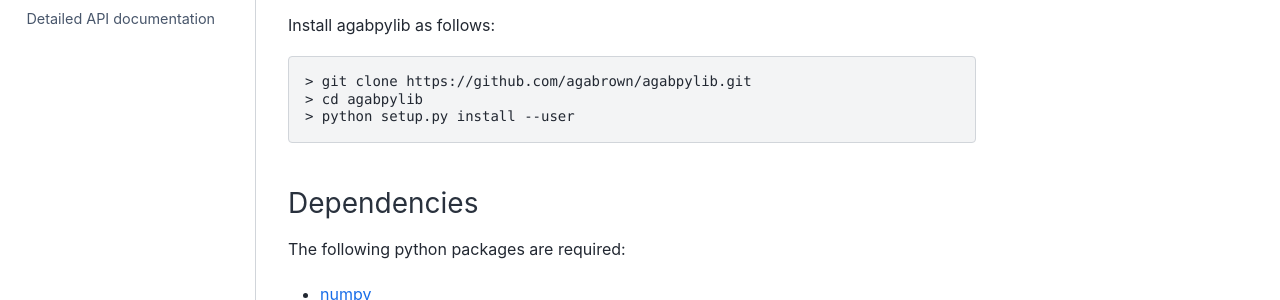
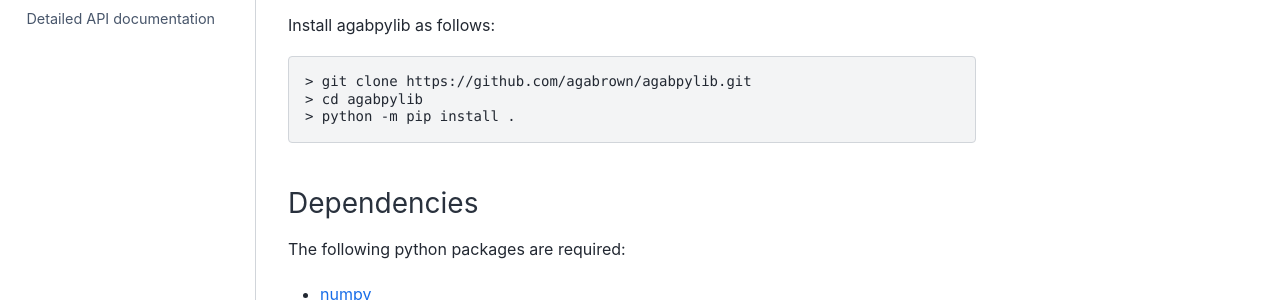
Before and after one commit to agabrown/agabpylib, a Sphinx documentation site: the page built from docs/source/getting-started/index.rst, in a window 1280 px wide and 969 px high. Shown: the part 204-504 px from the top of the window. Built offline with Sphinx 7.4.7 and the Sphinx Book theme 1.1.4, drawn with Linux system fonts in a browser that asks for light colours.

Commit message:
install instructions updated

```diff
--- a/docs/source/getting-started/index.rst
+++ b/docs/source/getting-started/index.rst
@@ -11,7 +11,7 @@ Install agabpylib as follows:
 
     > git clone https://github.com/agabrown/agabpylib.git
     > cd agabpylib
-    > python setup.py install --user
+    > python -m pip install .
 
 Dependencies
 ------------
```
Also changed, not shown: README.md (+1 -1 lines).
